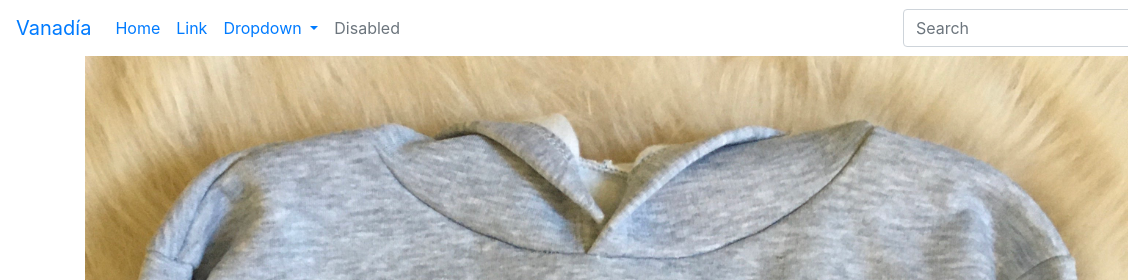
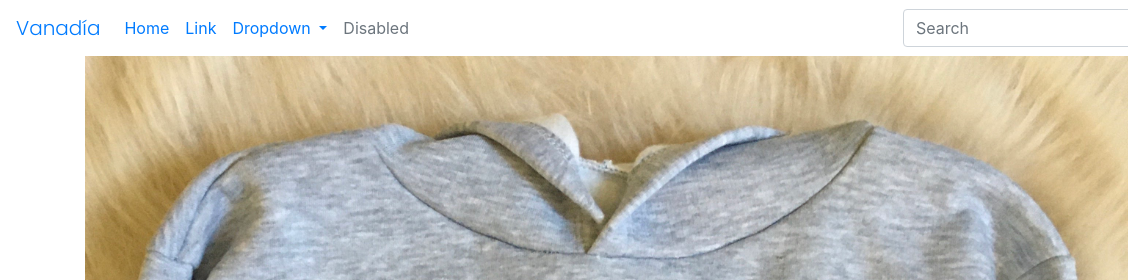
Before and after one commit to gabolope/pr-vanadia, a plain HTML site: page index.html in a window 1280 px wide. Shown: the top 280 px of the page, 0-1128 px from the left. Drawn offline with nearby package versions, Linux system fonts and the light colour scheme; files that its build step writes are made by us from their sources; grey boxes are pictures that could not be loaded.

Commit message:
Cambio de fuente y actualizacion

```diff
--- a/index.html
+++ b/index.html
@@ -7,6 +7,9 @@
 
     <!-- Bootstrap CSS -->
     <link rel="stylesheet" href="/bootstrap-4.5/css/bootstrap.min.css">
+
+    <!-- CSS -->
+    <link rel="stylesheet" href="css/style.css">
 
     <!-- JS -->
     <script src="/js/jquery-3.5.1.min.js" defer></script>
```
Also changed, not shown: scss/base/_fonts.scss (line endings or trailing spaces).
